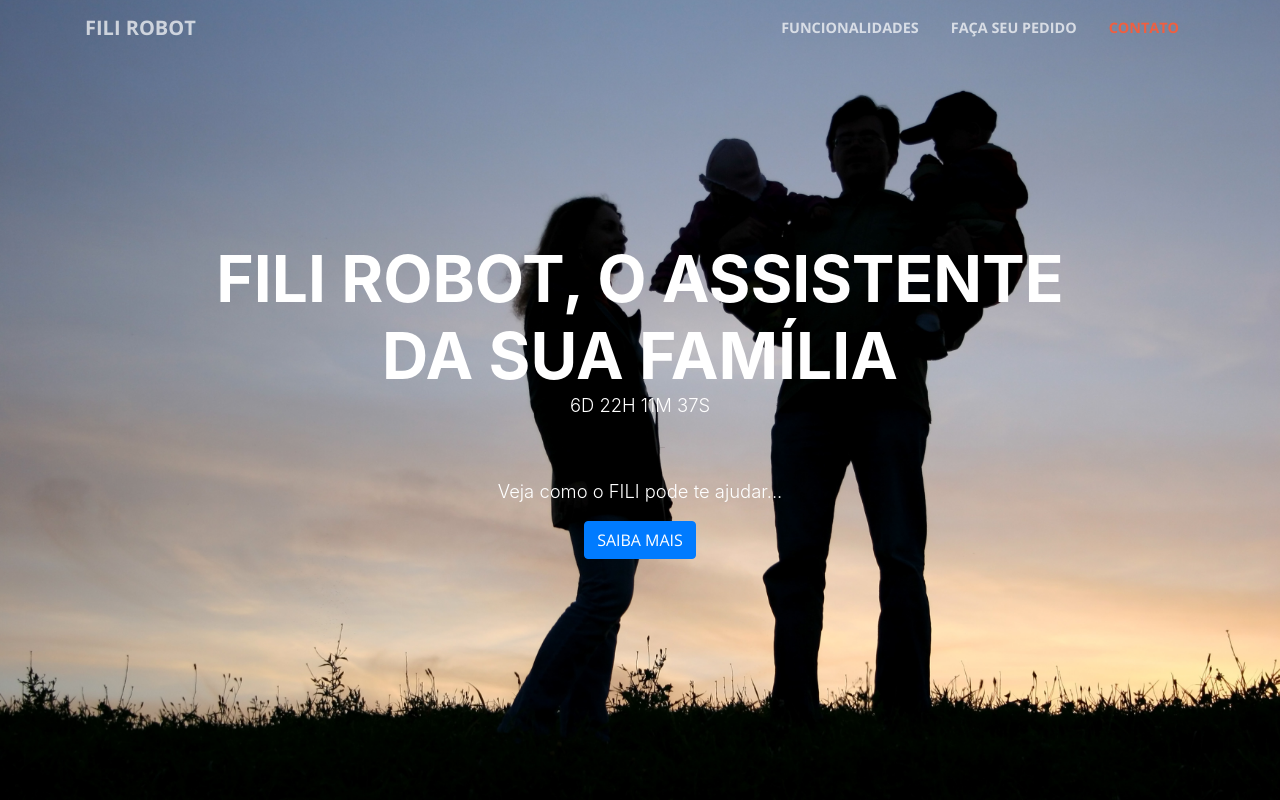
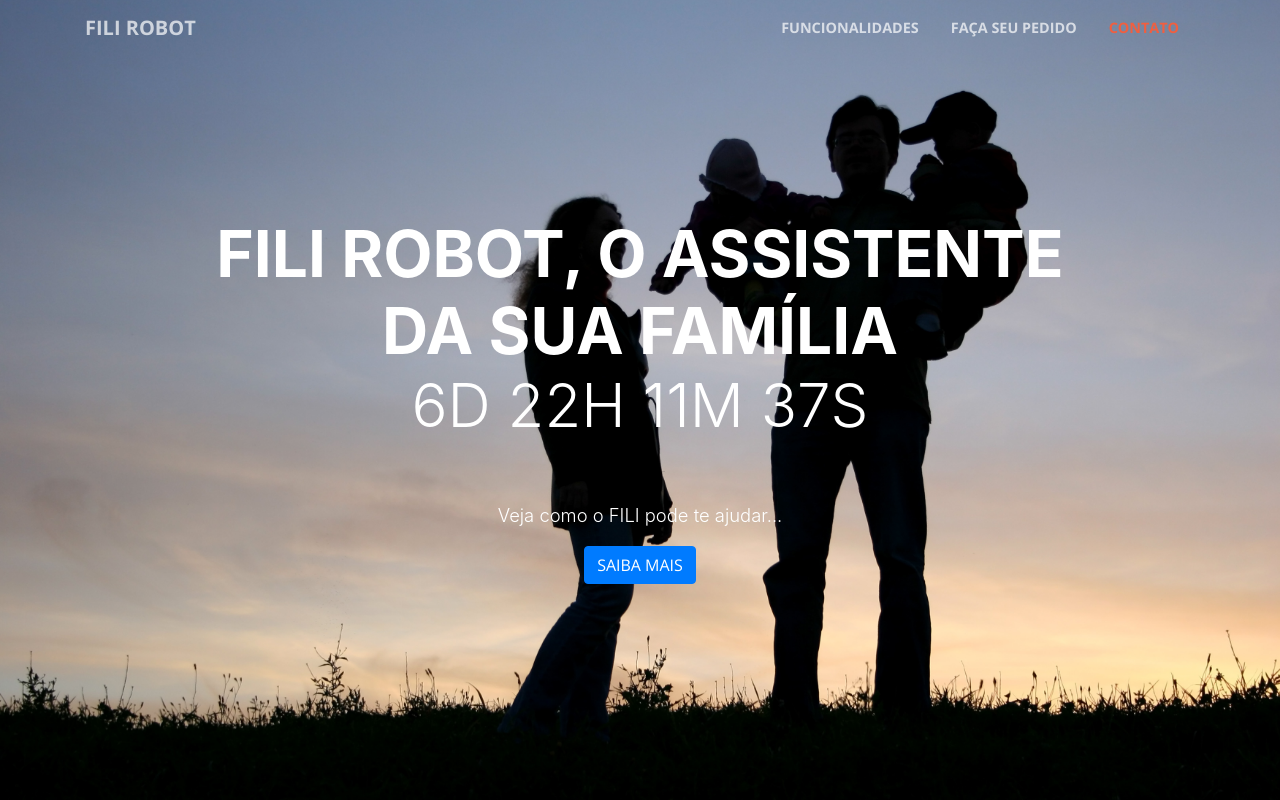
Before and after one commit to carloshahn/Fili, a website with bundled scripts: page index.html in a window 1280 px wide. Shown: the top 800 px of the page. Built offline with nearby package versions, Linux system fonts and the light colour scheme; files whose address does not match are found by name.

Commit message:
Alteracao Contador

```diff
--- a/index.html
+++ b/index.html
@@ -57,7 +57,7 @@
           <div class="col-lg-10 mx-auto">
             <h1 class="text-uppercase">
               <strong>FILI Robot, o assistente da sua família</strong>
-              <p class="" id = "demo"></p>
+              <p class="text-uppercase" style="font-size:60px" id = "demo"></p>
             </h1>
             <hr>
           </div>
```
